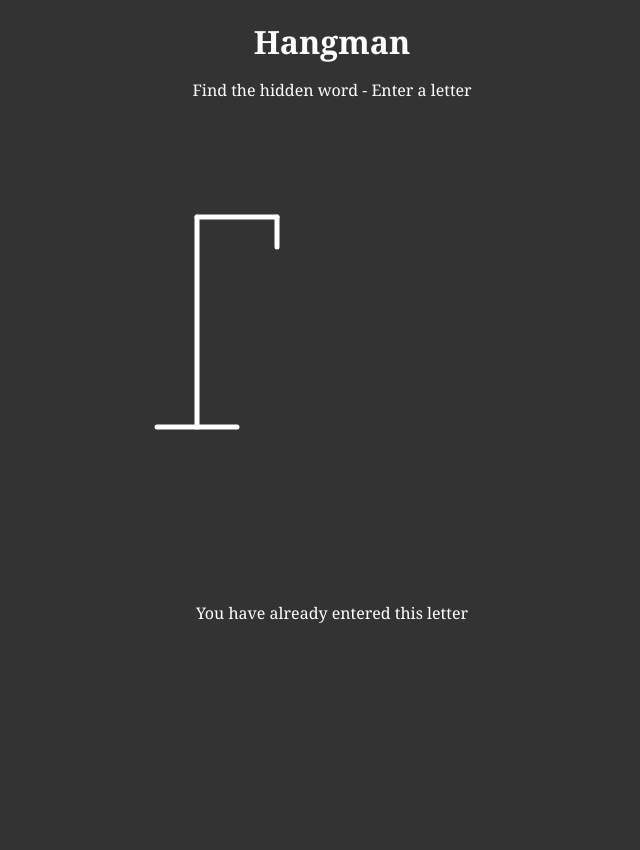
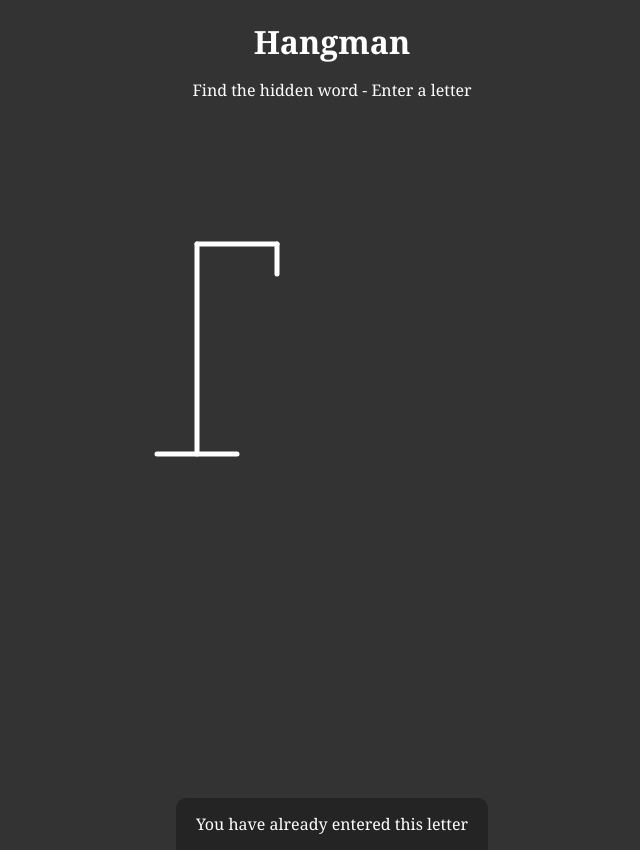
Before and after one commit to CornveliousFarva/HangMan-JS, a plain HTML site: page index.html in a window 1280 px wide. Shown: the whole page, without its empty margins (308-948 px from the left). Before the commit the page ends 800 px from the top, so only its background shows below. Drawn offline with Linux system fonts and the light colour scheme.

Commit message:
Added the notification CSS.

```diff
--- a/style.css
+++ b/style.css
@@ -111,3 +111,20 @@ h1{
 .popup button:focus{
     outline: 0;
 }
+
+.notification-container{
+    background-color: rgba(0, 0, 0, 0.3);
+    border-radius: 10px 10px 0 0;
+    padding: 15px 20px;
+    position: absolute;
+    bottom: -50px;
+    transition: transform 0.3s ease-in-out;
+}
+
+.notification-container p{
+    margin: 0;
+}
+
+.notification-container.show{
+    transform: translateY(-50px);
+}
```
